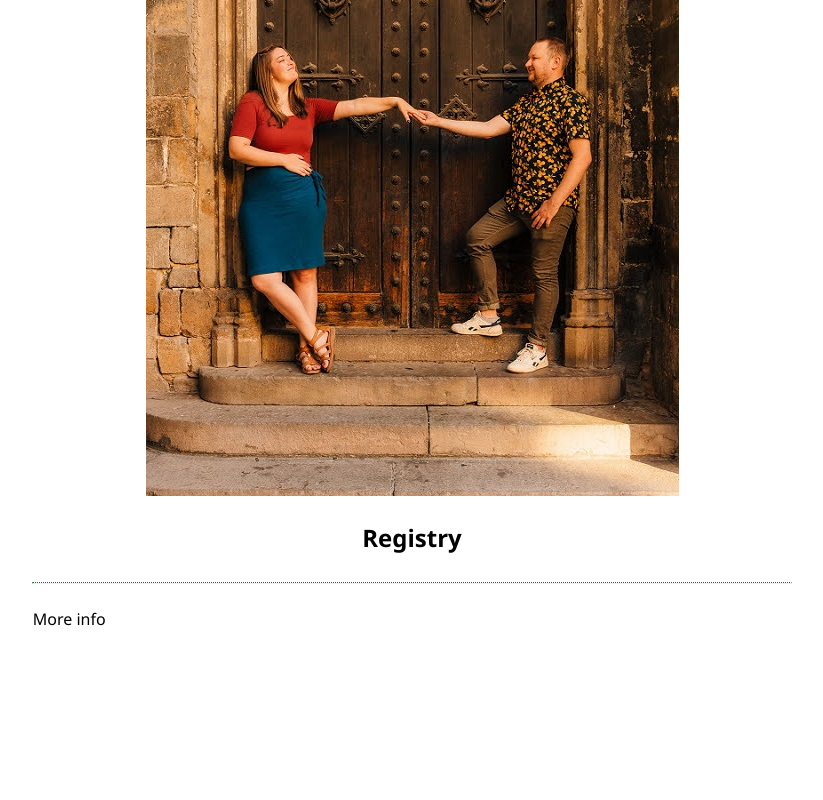
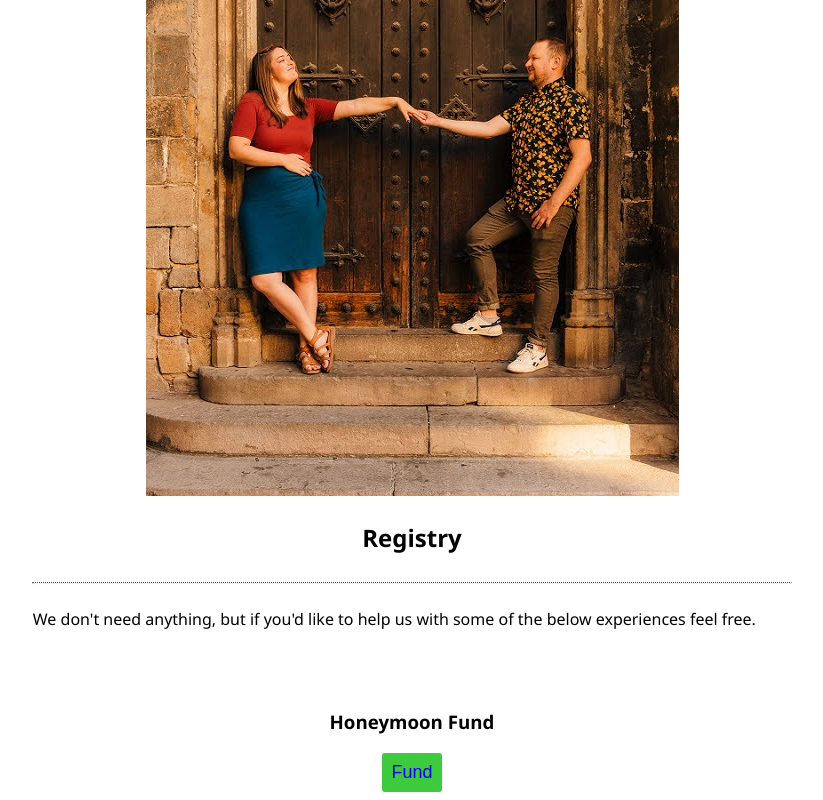
Before and after one commit to kasuboski/bethandjoshclub, a SvelteKit app: page /registry in a window 1280 px wide. Shown: the part 533-1333 px from the top of the page, without its empty margins (228-1051 px from the left). Before the commit the page ends 1231 px from the top, so only its background shows below. Built offline with nearby package versions, Linux system fonts and the light colour scheme.

Commit message:
Add honeymoon fund with test link

```diff
--- a/src/routes/registry/+page.svelte
+++ b/src/routes/registry/+page.svelte
@@ -20,9 +20,11 @@
 	</div>
 	<h2>Registry</h2>
 	<hr class="smalldivider" />
-	<p>More info</p>
+	<p>We don't need anything, but if you'd like to help us with some of the below experiences feel free.</p>
 	<br />
 	<br />
+
+	<h3>Honeymoon Fund</h3><button class="button"><a href="https://buy.stripe.com/test_00gdSvaDl1sudJC8ww">Fund</a></button>
 </div>
 
 <style>
@@ -36,6 +38,22 @@
 		justify-content: center;
 		flex-direction: column;
 		font-family: Montserrat, 'Segoe UI', Tahoma, Geneva, Verdana, sans-serif;
+	}
+
+	button a {
+		text-decoration: none;
+	}
+
+	button a:hover {
+		text-decoration-line: underline;
+	}
+
+	.button {
+		padding: .5em;
+		font-size: large;
+		background-color: #3eca3e;
+		border-radius: 3px;
+		border: none;
 	}
 
 	@media screen and (max-width: 900px) {
```
